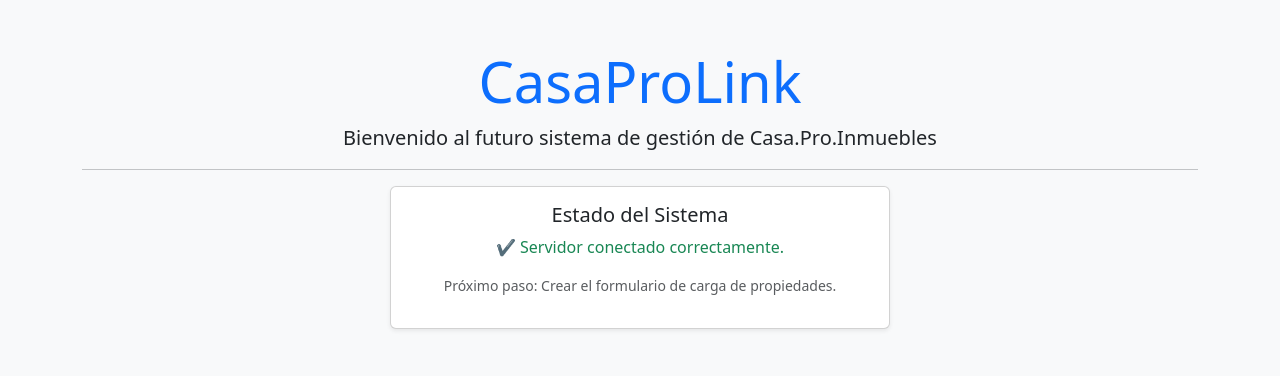
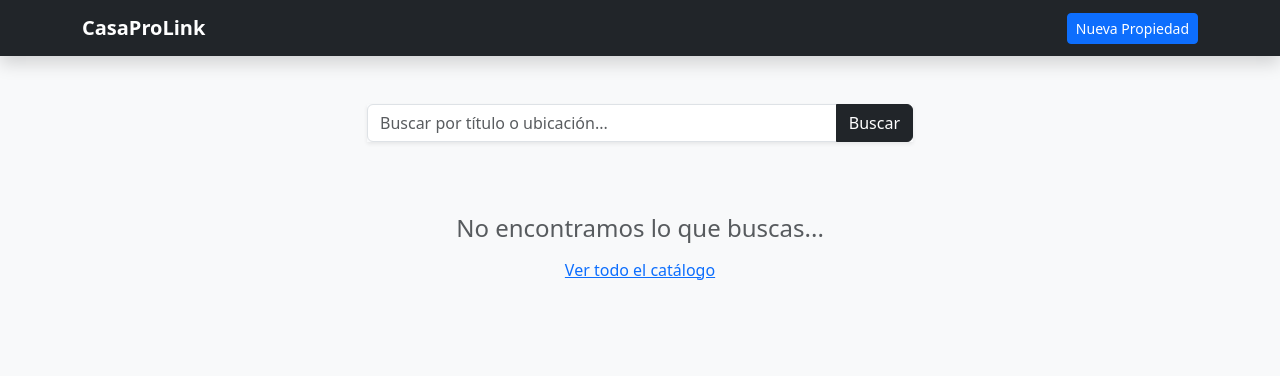
Before and after one commit to MariNaselli/Casa-Pro-Link, a Flask app: page / in a window 1280 px wide. Shown: the top 376 px of the page. Run offline with Flask 3, Linux system fonts and the light colour scheme.

Commit message:
tarjetas con propiedades, buscador

```diff
--- a/app.py
+++ b/app.py
@@ -35,7 +35,20 @@
 
 @app.route('/')
 def home():
-    return render_template('index.html')
+    # Obtenemos lo que el usuario escribió
+    query = request.args.get('q', '') # El '' es para que no sea None si está vacío
+
+    # Si hay algo escrito (quitando espacios en blanco con strip)
+    if query.strip():
+        lista_propiedades = Propiedad.query.filter(
+            (Propiedad.titulo.contains(query)) |
+            (Propiedad.ubicacion.contains(query))
+        ).all()
+    else:
+        # Si el buscador está vacío, traemos absolutamente todo
+        lista_propiedades = Propiedad.query.all()
+
+    return render_template('index.html', propiedades=lista_propiedades, busqueda=query)
 
 @app.route('/cargar')
 def cargar():
--- a/templates/index.html
+++ b/templates/index.html
@@ -3,23 +3,65 @@
 <head>
     <meta charset="UTF-8">
     <meta name="viewport" content="width=device-width, initial-scale=1.0">
-    <title>CasaProLink - Vista Previa</title>
+    <title>CasaProLink - Catálogo</title>
     <link href="https://cdn.jsdelivr.net/npm/bootstrap@5.3.0/dist/css/bootstrap.min.css" rel="stylesheet">
+    <style>
+        .card-img-top { height: 200px; object-fit: cover; }
+        body { background-color: #f8f9fa; }
+    </style>
 </head>
-<body class="bg-light">
+<body>
 
-    <div class="container py-5 text-center">
-        <h1 class="display-4 text-primary">CasaProLink</h1>
-        <p class="lead">Bienvenido al futuro sistema de gestión de Casa.Pro.Inmuebles</p>
-        <hr>
-        <div class="card shadow-sm mx-auto" style="max-width: 500px;">
-            <div class="card-body">
-                <h5 class="card-title">Estado del Sistema</h5>
-                <p class="card-text text-success">✔ Servidor conectado correctamente.</p>
-                <p class="text-muted small">Próximo paso: Crear el formulario de carga de propiedades.</p>
+    <nav class="navbar navbar-expand-lg navbar-dark bg-dark mb-5 shadow">
+        <div class="container">
+            <a class="navbar-brand fw-bold" href="/">CasaProLink</a>
+            <a href="/cargar" class="btn btn-primary btn-sm">Nueva Propiedad</a>
+        </div>
+    </nav>
+
+    <div class="container">
+        <div class="row justify-content-center mb-5">
+            <div class="col-md-6">
+                <form action="/" method="GET" class="input-group shadow-sm">
+                    <input type="text" name="q" class="form-control"
+                           placeholder="Buscar por título o ubicación..."
+                           value="{{ busqueda if busqueda else '' }}">
+                    <button class="btn btn-dark" type="submit">Buscar</button>
+                    {% if busqueda %}
+                        <a href="/" class="btn btn-outline-secondary">Limpiar</a>
+                    {% endif %}
+                </form>
             </div>
         </div>
+
+        <div class="row row-cols-1 row-cols-md-2 row-cols-lg-3 g-4">
+            {% for p in propiedades %}
+            <div class="col">
+                <div class="card h-100 shadow-sm border-0">
+                    <img src="https://via.placeholder.com/400x250?text=Propiedad" class="card-img-top" alt="...">
+                    <div class="card-body">
+                        <h5 class="card-title fw-bold">{{ p.titulo }}</h5>
+                        <p class="text-muted mb-2">{{ p.ubicacion }}</p>
+                        <h6 class="text-primary fw-bold">USD {{ p.precio }}</h6>
+                    </div>
+                    <div class="card-footer bg-white border-0 pb-3">
+                        <div class="d-grid gap-2 d-md-flex justify-content-between">
+                            <a href="#" class="btn btn-sm btn-outline-primary">Ver Detalle</a>
+                            <a href="/eliminar/{{ p.id }}" class="btn btn-sm btn-outline-danger"
+                               onclick="return confirm('¿Seguro quieres eliminar esta propiedad?')">Eliminar</a>
+                        </div>
+                    </div>
+                </div>
+            </div>
+            {% endfor %}
+        </div>
+
+        {% if not propiedades %}
+        <div class="text-center mt-5">
+            <h4 class="text-muted">No encontramos lo que buscas...</h4>
+            <a href="/" class="btn btn-link">Ver todo el catálogo</a>
+        </div>
+        {% endif %}
     </div>
 
-</body>
-</html>
+    <script src="
```
